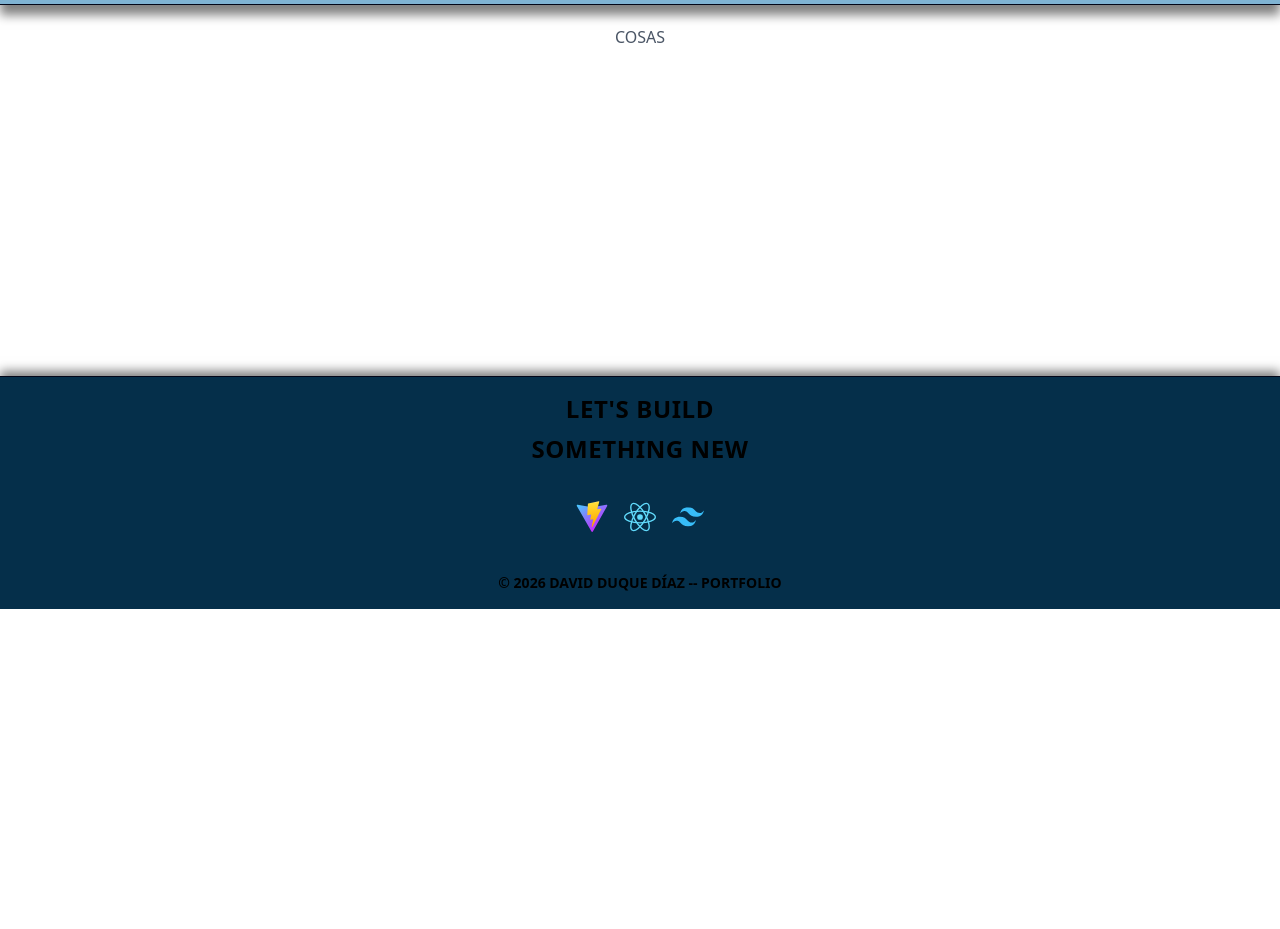
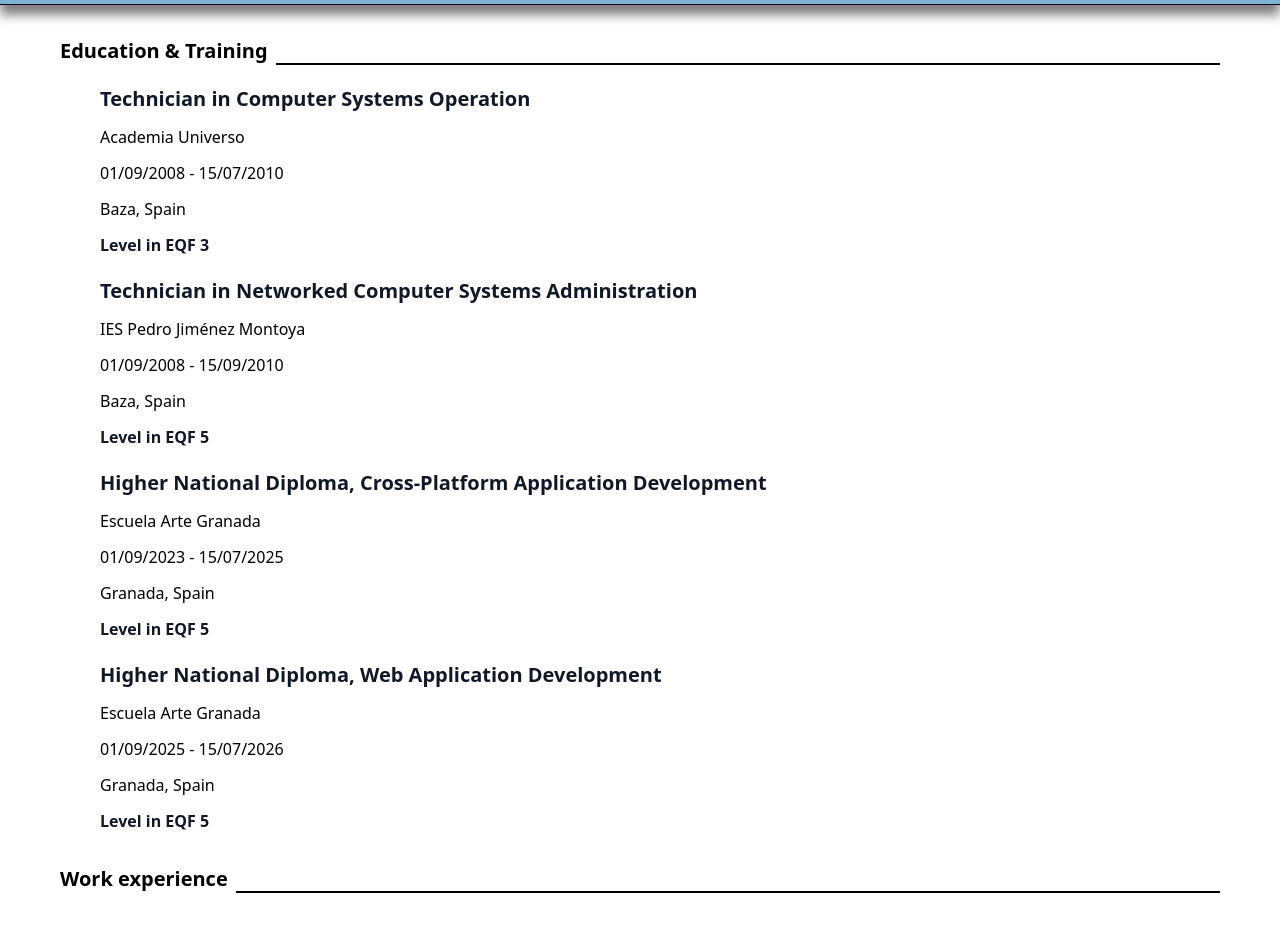
Before and after one commit to memnochdavid/memnochdavid.github.io, a React (Vite) app: page / in a window 1280 px wide. Shown: the part 360-1289 px from the top of the page. Before the commit the page ends 969 px from the top, so only its background shows below. Built offline with nearby package versions, Linux system fonts and the light colour scheme.

Commit message:
varios componentes

```diff
--- a/src/App.jsx
+++ b/src/App.jsx
@@ -1,15 +1,16 @@
 import Header from './includes/Header';
-import Profile from './includes/Profile.jsx';
+import Profile from './components/Profile.jsx';
 import Footer from "./includes/Footer.jsx";
+import Separator from "./components/Separator.jsx";
 
 export default function App() {
     return (
         <div className="min-h-screen bg-white">
             <Header textLogo1="Mi Web" textLogo2="Personal" color1= "white" color2="indigo" />
 
-            <main className="py-8 min-h-[92vh] flex flex-col justify-start gap-5 items-center w-full">
+            <main className="py-8 min-h-[92vh] flex flex-col justify-start gap-8 items-center w-full">
 
-                <div className="text-center flex gap-2 justify-between items-center bg-sky-700/50
+                <section className="text-center flex gap-2 justify-between items-center bg-sky-700/50
                     w-full pt-25 pb-10 px-15 border-b border-slate-950 shadow-[0_10px_10px_rgba(0,0,0,0.5)]">
                     <Profile avatarUrl={"../public/img/avatar.jpg"}/>
                     <div className="flex flex-col justify-center items-center gap-5">
@@ -18,11 +19,62 @@
                         </h2>
                         <h3 className="text-xl font-bold text-gray-900">Full-Stack Developer</h3>
                     </div>
-                </div>
+                </section>
 
-                <p className="text-gray-600">
-                    COSAS
-                </p>
+                <section className= "flex flex-col px-15 justify-start items-start gap-5
+                    w-full">
+
+                    <Separator text = "Education & Training" color = "indigo" />
+                    <div className="flex flex-col items-start gap-3 px-10">
+                        <p className="text-xl font-bold text-gray-900">Technician in Computer Systems Operation</p>
+                        <p>Academia Universo</p>
+                        <p>01/09/2008 - 15/07/2010</p>
+                        <p>Baza, Spain</p>
+                        <h4 className="text-large font-bold text-gray-900">Level in EQF 3</h4>
+                    </div>
+                    <div className="flex flex-col items-start gap-3 px-10">
+                        <p className="text-xl font-bold text-gray-900">Technician in Networked Computer Systems Administration</p>
+                        <p>IES Pedro Jiménez Montoya</p>
+                        <p>01/09/2008 - 15/09/2010</p>
+                        <p>Baza, Spain</p>
+                        <h4 className="text-large font-bold text-gray-900">Level in EQF 5</h4>
+                    </div>
+                    <div className="flex flex-col items-start gap-3 px-10">
+                        <p className="text-xl font-bold text-gray-900">Higher National Diploma, Cross-Platform Application Development</p>
+                        <p>Escuela Arte Granada</p>
+                        <p>01/09/2023 - 15/07/2025</p>
+                        <p>Granada, Spain</p>
+                        <h4 className="text-large font-bold text-gray-900">Level in EQF 5</h4>
+                    </div>
+                    <div className="flex flex-col items-start gap-3 px-10">
+                        <p className="text-xl font-bold text-gray-900">Higher National Diploma, Web Application Development</p>
+                        <p>Escuela Arte Granada</p>
+                        <p>01/09/2025 - 15/07/2026</p>
+                        <p>Granada, Spain</p>
+                        <h4 className="text-large font-bold text-gray-900">Level in EQF 5</h4>
+                    </div>
+
+                </section>
+
+                <section className= "flex flex-col px-15 justify-start items-start gap-5
+                    w-full">
+                    <Separator text = "Work experience" color = "indigo" />
+
+                </section>
+
+                <section className= "flex flex-col px-15 justify-start items-start gap-5
+                    w-full">
+                    <Separator text = "Language Skills" color = "indigo" />
+
+                </section>
+
+                <section className= "flex flex-col px-15 justify-start items-start gap-5
+                    w-full">
+                    <Separator text = "Skills" color = "indigo" />
+
+                </section>
+
+
             </main>
 
             <Footer text1 = "LET'S BUILD" text2= "SOMETHING NEW" text3 = "© 2026 DAVID DUQUE DÍAZ -- PORTFOLIO" />
--- a/src/assets/lib.js
+++ b/src/assets/lib.js
@@ -13,6 +13,9 @@
 const TONO_SECUNDARIO_BUTTON_HOVER = 200;
 const TONO_PRIMARIO_TEXT = 700;
 const TONO_SECUNDARIO_TEXT = 400;
+const TONO_PRIMARIO_BORDER = 700;
+const TONO_SECUNDARIO_BORDER = 400;
+
 
 // Generador automático de strings completos para botones
 export const coloresButton = familias.reduce((acc, color) => {
@@ -33,3 +36,11 @@
     };
     return acc;
 }, {});
+
+export const coloresBorder = familias.reduce((acc, color) => {
+    acc[color] = {
+        primario: `border-${color}-${TONO_PRIMARIO_BORDER}`,
+        secundario: `border-${color}-${TONO_SECUNDARIO_BORDER}`
+    };
+    return acc;
+}, {});
--- /dev/null
+++ b/src/components/Separator.jsx
@@ -0,0 +1,17 @@
+import {coloresBorder, coloresText} from "../assets/lib.js";
+
+
+function Separator( {text = "", color = "red"} ){
+    return (
+        <div className = "w-full flex gap-2 align-bottom justify-center">
+            <h2 className={`text-xl font-bold
+            ${coloresText[color]?.primario}`}>
+                {text}
+            </h2>
+            <div className={`flex-1 border-b-2 ${coloresBorder[color]?.primario}`}>
+
+            </div>
+        </div>
+    );
+}
+export default Separator;
--- a/tailwind.confing.js
+++ b/tailwind.confing.js
@@ -8,5 +8,6 @@
         extend: {},
     },
     plugins: [],
+    pattern: /(border|text|bg|hover:bg|ring|hover:border)-(.+)-(\d{2,3})/
 
 }
```
Also changed, not shown: src/components/Profile.jsx (renamed from src/includes/Profile.jsx).
